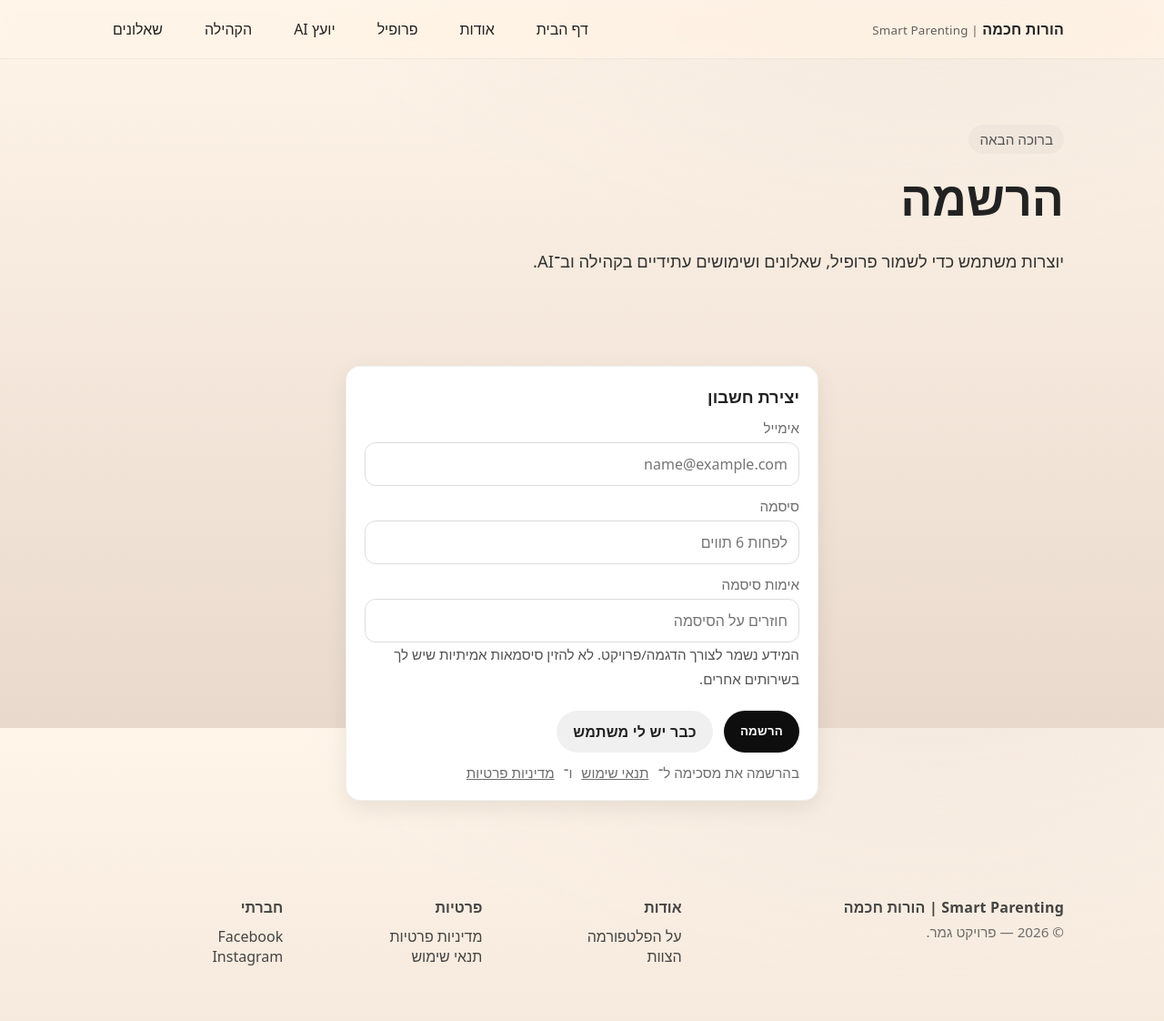
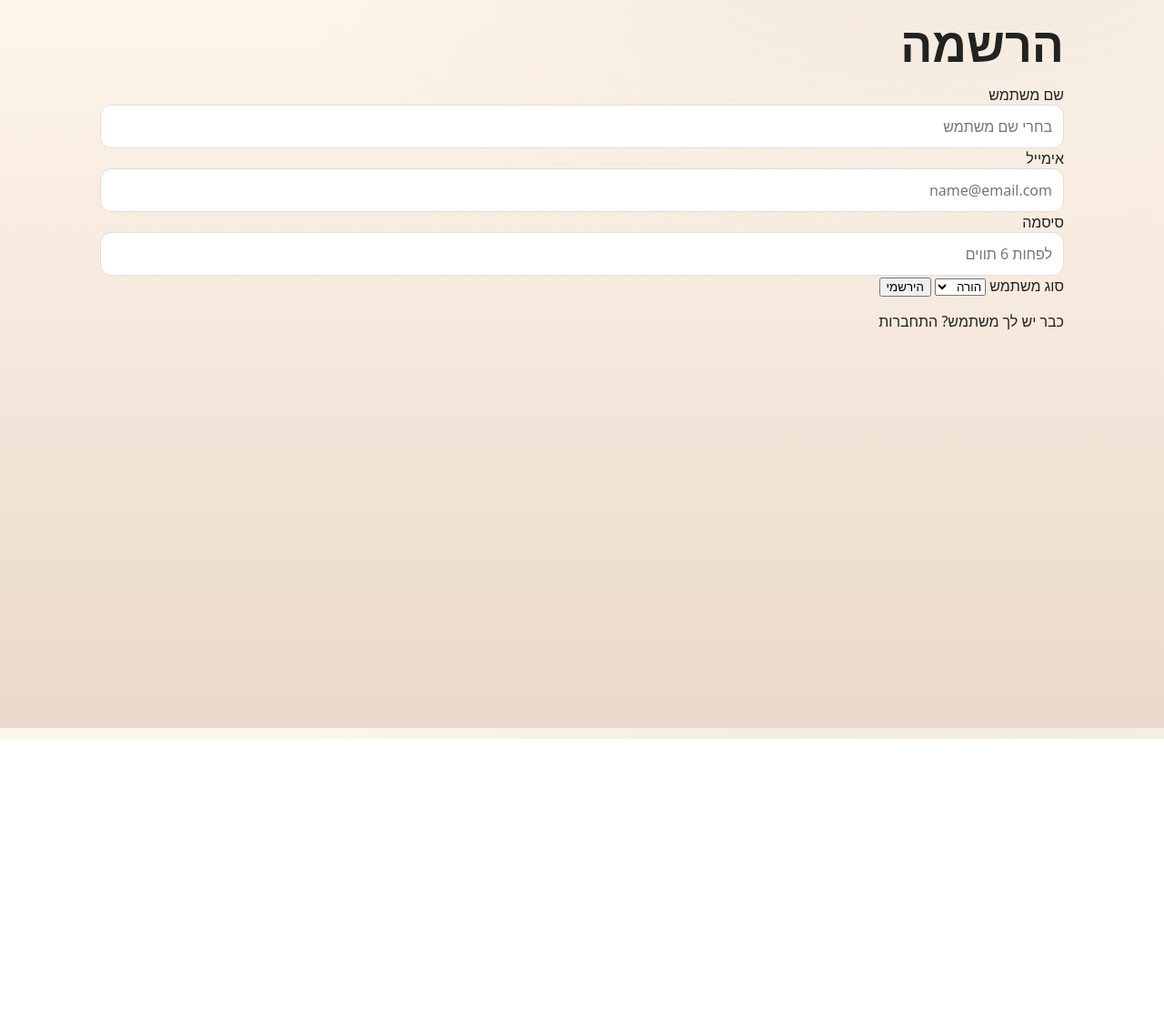
Before and after one commit to dorinasraf44-star/smart-parenting, a website: page register.html in a window 1280 px wide. Shown: the whole page at 91% size. After the commit the page ends 812 px from the top, so only its background shows below. Drawn offline with Linux system fonts and the light colour scheme.

Commit message:
register.html

```diff
--- a/register.html
+++ b/register.html
@@ -2,182 +2,82 @@
 <html lang="he" dir="rtl">
 <head>
   <meta charset="UTF-8" />
-  <meta name="viewport" content="width=device-width, initial-scale=1" />
-  <title>הרשמה | Smart Parenting</title>
-  <meta name="description" content="הרשמה ל-Smart Parenting | הורות חכמה" />
-  <link rel="stylesheet" href="style.css" />
+  <meta name="viewport" content="width=device-width, initial-scale=1.0"/>
+  <title>Smart Parenting | הרשמה</title>
+  <link rel="stylesheet" href="style.css">
+</head>
+<body>
 
-  <style>
-    /* תוספת קטנה רק לעמודי auth (עדין באותו קו עיצובי) */
-    .auth-wrap { padding: 48px 0 70px; }
-    .auth-card { max-width: 520px; margin-inline: auto; }
-    .field { margin-top: 12px; }
-    .field label { display:block; margin: 0 0 6px; }
-    .input {
-      width: 100%;
-      padding: 12px 14px;
-      border: 1px solid rgba(0,0,0,.12);
-      border-radius: 12px;
-      outline: none;
-      background: #fff;
-      font-size: 1rem;
-    }
-    .input:focus { box-shadow: 0 0 0 4px rgba(0,0,0,.06); }
-    .note { margin-top: 10px; }
-    .msg {
-      margin-top: 14px;
-      padding: 12px 14px;
-      border-radius: 12px;
-      display: none;
-      border: 1px solid rgba(0,0,0,.08);
-      background: rgba(255,255,255,.75);
-    }
-    .msg.error { display:block; border-color: rgba(200,0,0,.25); }
-    .msg.ok { display:block; border-color: rgba(0,140,60,.25); }
-    .tiny-links { margin-top: 12px; display:flex; gap:10px; flex-wrap: wrap; }
-    .tiny-links a { text-decoration: underline; }
-  </style>
-</head>
+  <div class="container">
+    <h1>הרשמה</h1>
 
-<body>
-  <!-- Header -->
-  <header aria-label="סרגל עליון">
-    <div class="container nav" role="navigation" aria-label="ניווט ראשי">
-      <div class="brand">הורות חכמה <small>| Smart Parenting</small></div>
-      <nav class="menu">
-        <a href="index.html">דף הבית</a>
-        <a href="about.html">אודות</a>
-        <a href="profile.html">פרופיל</a>
-        <a href="ai.html">יועץ AI</a>
-        <a href="community.html">הקהילה</a>
-        <a href="surveys.html">שאלונים</a>
-      </nav>
-    </div>
-  </header>
+    <label for="username">שם משתמש</label>
+    <input type="text" id="username" placeholder="בחרי שם משתמש" />
 
-  <main>
-    <section class="hero">
-      <div class="container">
-        <span class="eyebrow">ברוכה הבאה</span>
-        <h1>הרשמה</h1>
-        <p class="lead">יוצרות משתמש כדי לשמור פרופיל, שאלונים ושימושים עתידיים בקהילה וב־AI.</p>
-      </div>
-    </section>
+    <label for="email">אימייל</label>
+    <input type="email" id="email" placeholder="name@email.com" />
 
-    <section class="auth-wrap">
-      <div class="container">
-        <div class="card auth-card">
-          <h3 style="margin-top:0">יצירת חשבון</h3>
+    <label for="password">סיסמה</label>
+    <input type="password" id="password" placeholder="לפחות 6 תווים" />
 
-          <form id="registerForm" autocomplete="on">
-            <div class="field">
-              <label for="email" class="muted">אימייל</label>
-              <input class="input" id="email" name="email" type="email" required placeholder="name@example.com" />
-            </div>
+    <label for="type">סוג משתמש</label>
+    <select id="type">
+      <option value="parent">הורה</option>
+      <option value="pregnant">בהריון</option>
+    </select>
 
-            <div class="field">
-              <label for="password" class="muted">סיסמה</label>
-              <input class="input" id="password" name="password" type="password" required minlength="6" placeholder="לפחות 6 תווים" />
-            </div>
+    <button onclick="register()">הירשמי</button>
 
-            <div class="field">
-              <label for="password2" class="muted">אימות סיסמה</label>
-              <input class="input" id="password2" name="password2" type="password" required minlength="6" placeholder="חוזרים על הסיסמה" />
-            </div>
+    <p id="msg" class="message"></p>
 
-            <p class="muted note">המידע נשמר לצורך הדגמה/פרויקט. לא להזין סיסמאות אמיתיות שיש לך בשירותים אחרים.</p>
+    <p style="margin-top: 12px;">
+      כבר יש לך משתמש?
+      <a href="login.html">התחברות</a>
+    </p>
+  </div>
 
-            <div class="msg" id="msg"></div>
+<script>
+  async function register() {
+    const msg = document.getElementById("msg");
+    msg.textContent = "שולח...";
+    msg.style.color = "#333";
 
-            <div class="btn-row">
-              <button class="btn btn-primary" type="submit" id="submitBtn">הרשמה</button>
-              <a class="btn btn-ghost" href="login.html">כבר יש לי משתמש</a>
-            </div>
+    const username = document.getElementById("username").value.trim();
+    const email = document.getElementById("email").value.trim();
+    const password = document.getElementById("password").value;
+    const type = document.getElementById("type").value;
 
-            <div class="tiny-links muted">
-              <span>בהרשמה את מסכימה ל־</span>
-              <a href="terms.html">תנאי שימוש</a>
-              <span>ו־</span>
-              <a href="privacy.html">מדיניות פרטיות</a>
-            </div>
-          </form>
-        </div>
-      </div>
-    </section>
-  </main>
+    try {
+      const res = await fetch("/.netlify/functions/register", {
+        method: "POST",
+        headers: { "Content-Type": "application/json" },
+        body: JSON.stringify({ username, email, password, type })
+      });
 
-  <!-- Footer -->
-  <footer>
-    <div class="container foot-grid">
-      <div class="foot">
-        <div class="brand" style="margin-bottom:6px;">Smart Parenting | הורות חכמה</div>
-        <div class="muted">© 2026 — פרויקט גמר.</div>
-      </div>
-      <div class="foot"><h4>אודות</h4><a href="about.html">על הפלטפורמה</a><br/><a href="about.html#team">הצוות</a></div>
-      <div class="foot"><h4>פרטיות</h4><a href="privacy.html">מדיניות פרטיות</a><br/><a href="terms.html">תנאי שימוש</a></div>
-      <div class="foot"><h4>חברתי</h4><a href="#">Facebook</a><br/><a href="#">Instagram</a></div>
-    </div>
-  </footer>
+      const data = await res.json();
 
-  <script>
-    const form = document.getElementById("registerForm");
-    const msg = document.getElementById("msg");
-    const btn = document.getElementById("submitBtn");
-
-    function setMsg(type, text){
-      msg.className = "msg " + (type || "");
-      msg.textContent = text || "";
-      msg.style.display = text ? "block" : "none";
-    }
-
-    form.addEventListener("submit", async (e) => {
-      e.preventDefault();
-      setMsg("", "");
-
-      const email = (document.getElementById("email").value || "").trim();
-      const password = document.getElementById("password").value || "";
-      const password2 = document.getElementById("password2").value || "";
-
-      if (password.length < 6){
-        setMsg("error", "הסיסמה חייבת להיות לפחות 6 תווים.");
-        return;
-      }
-      if (password !== password2){
-        setMsg("error", "הסיסמאות לא תואמות. נסי שוב.");
+      if (!res.ok || !data.ok) {
+        msg.textContent = data.error || "שגיאה בהרשמה";
+        msg.style.color = "crimson";
         return;
       }
 
-      btn.disabled = true;
-      btn.textContent = "נרשמת…";
+      // שמירה מקומית (למטרת דמו/פרויקט) – בלי טוקן עדיין
+      localStorage.setItem("sp_user", JSON.stringify(data.user));
 
-      try {
-        const res = await fetch("/.netlify/functions/signup", {
-          method: "POST",
-          headers: { "Content-Type": "application/json" },
-          body: JSON.stringify({ email, password })
-        });
+      msg.textContent = "נרשמת בהצלחה! מעביר לפרופיל...";
+      msg.style.color = "green";
 
-        const data = await res.json().catch(() => ({}));
+      setTimeout(() => {
+        window.location.href = "profile.html";
+      }, 800);
 
-        if (!res.ok){
-          setMsg("error", data.error || "שגיאה בהרשמה. נסי שוב.");
-          btn.disabled = false;
-          btn.textContent = "הרשמה";
-          return;
-        }
+    } catch (e) {
+      msg.textContent = "נפילה בתקשורת. נסי שוב.";
+      msg.style.color = "crimson";
+    }
+  }
+</script>
 
-        // שמירת טוקן התחברות
-        localStorage.setItem("sp_token", data.token);
-
-        setMsg("ok", "נרשמת בהצלחה! מעבירה אותך לפרופיל…");
-        setTimeout(() => { window.location.href = "profile.html"; }, 600);
-
-      } catch (err) {
-        setMsg("error", "בעיה בתקשורת לשרת. בדקי את ה-Deploy ב-Netlify.");
-        btn.disabled = false;
-        btn.textContent = "הרשמה";
-      }
-    });
-  </script>
 </body>
 </html>
```
